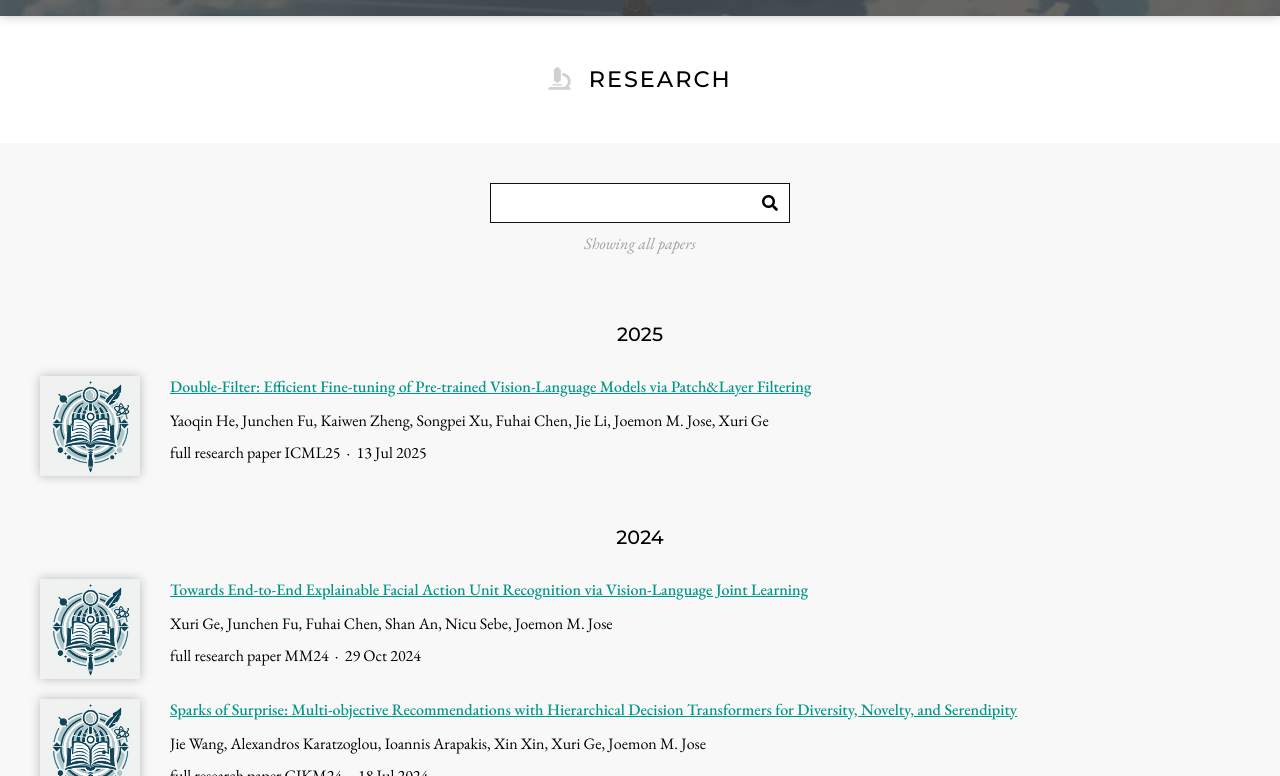
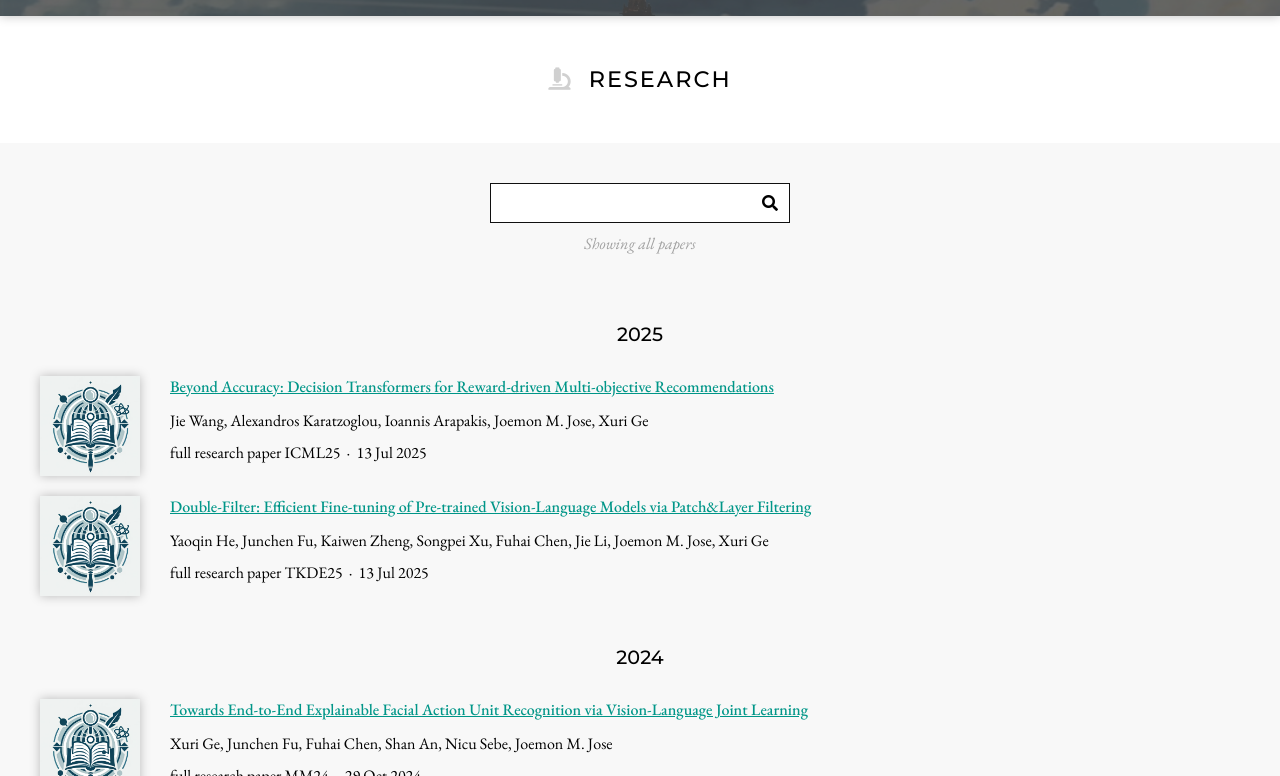
Before and after one commit to GAIR-Lab/GAIR-Lab.github.io, a Jekyll site: the page built from research/index.md, in a window 1280 px wide and 900 px high, cut to the strip 124-900 px from the top of the window. Built offline with Jekyll 4.4.1, drawn with Linux system fonts in a browser that asks for light colours; nearby versions of some CDN libraries.

Commit message:
Update research-output.yml

```diff
--- a/_data/research-output.yml
+++ b/_data/research-output.yml
@@ -6,6 +6,17 @@
   - Songpei Xu
   - Fuhai Chen
   - Jie Li
+  - Joemon M. Jose
+  - Xuri Ge
+  publisher: full research paper TKDE25
+  date: '2025-7-13'
+  link: 10.1109/TKDE.2025.3582506
+  image: images/paper_logo.png
+- title: 'Beyond Accuracy: Decision Transformers for Reward-driven Multi-objective Recommendations'
+  authors:
+  - Jie Wang
+  - Alexandros Karatzoglou
+  - Ioannis Arapakis
   - Joemon M. Jose
   - Xuri Ge
   publisher: full research paper ICML25
```
